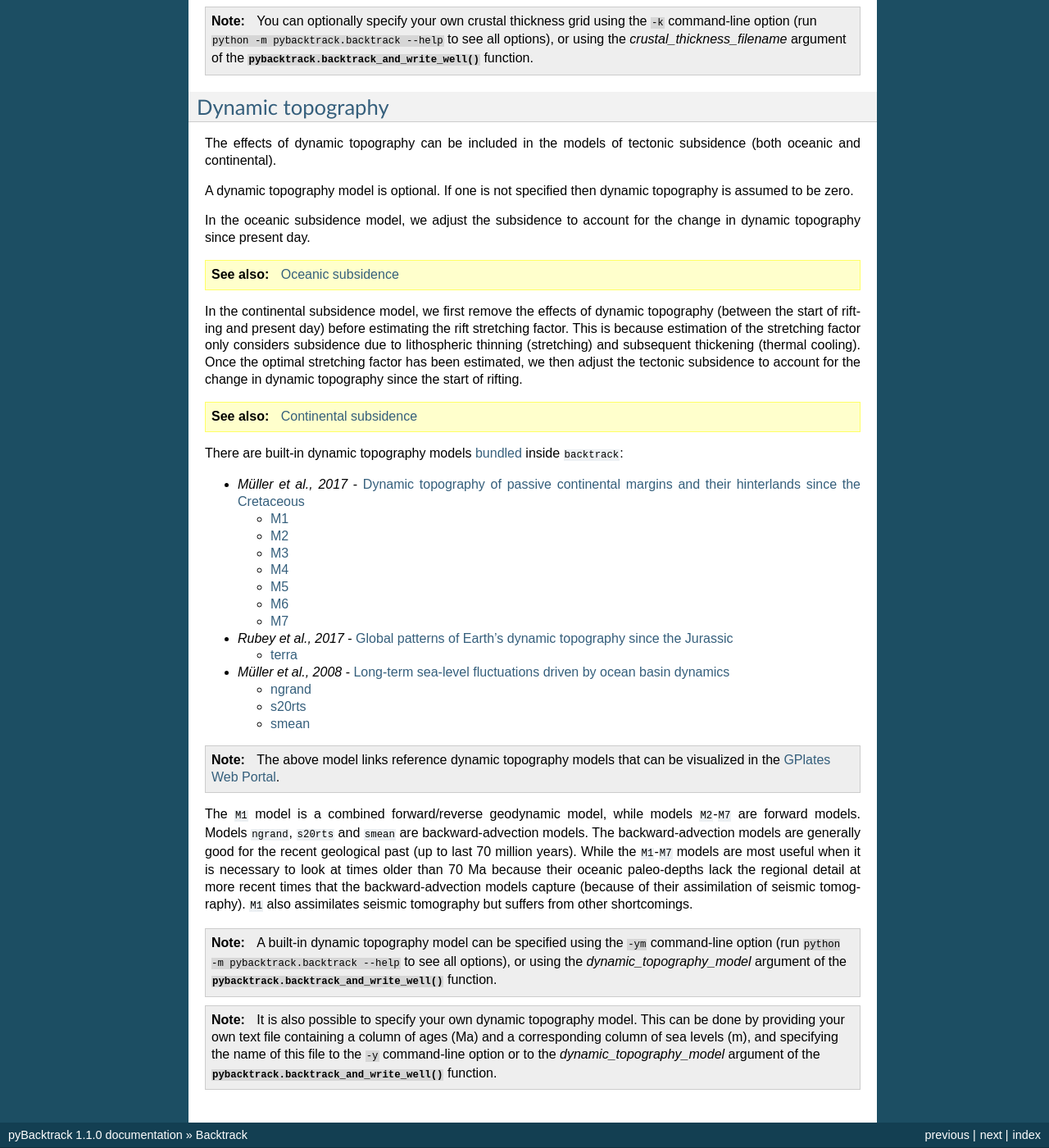
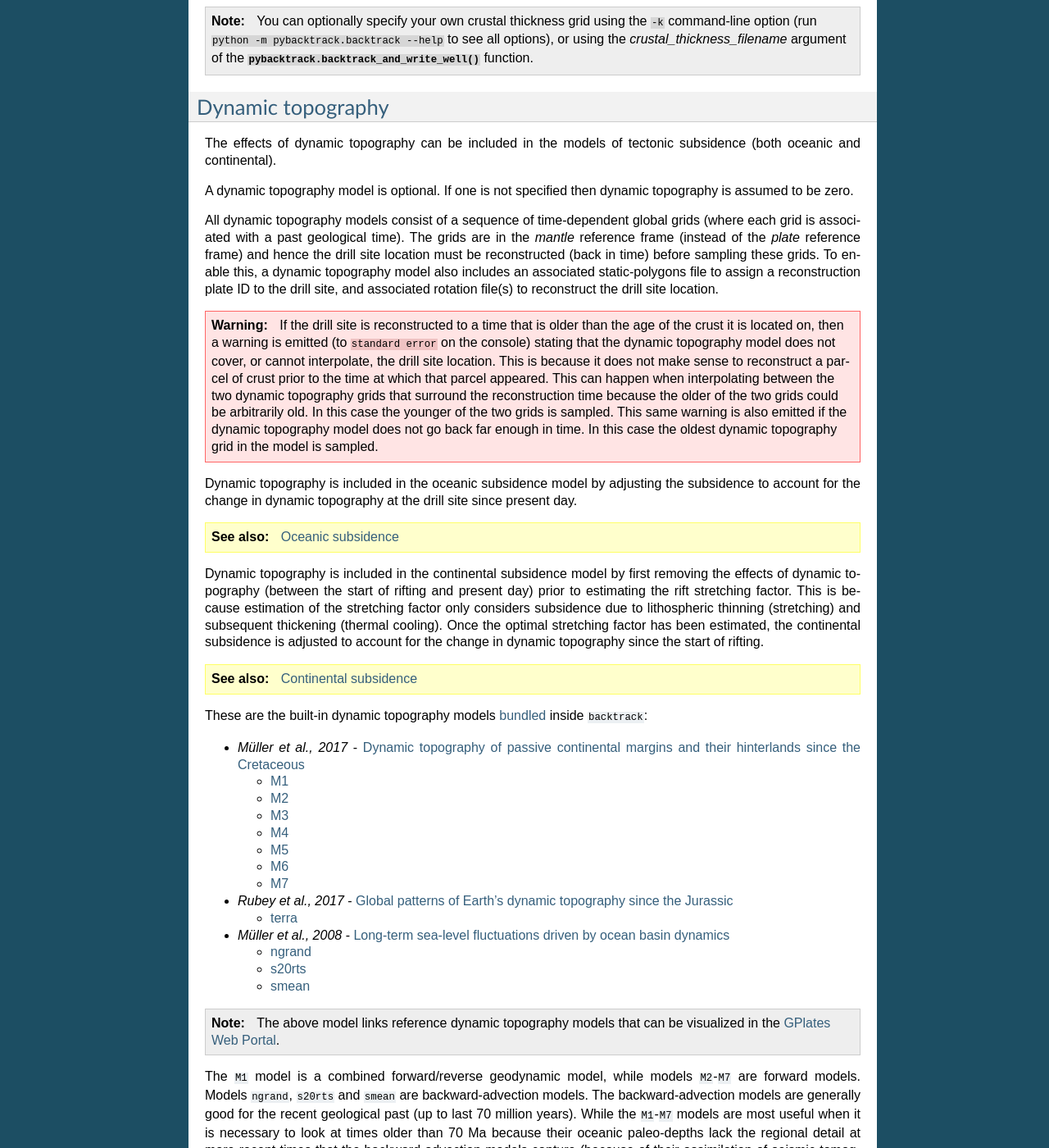
Before and after one commit to EarthByte/pyBacktrack, a Sphinx documentation site: the page built from docs/pybacktrack_backtrack.rst, in a window 1280 px wide and 1400 px high, scrolled down 6411 px. Shown: the whole window at 82% size. Built offline with Sphinx 7.4.7, drawn with Linux system fonts in a browser that asks for light colours.

Commit message:
Document dynamic topography inaccuracy warning.

```diff
--- a/docs/pybacktrack_backtrack.rst
+++ b/docs/pybacktrack_backtrack.rst
@@ -313,17 +313,32 @@ The effects of dynamic topography can be included in the models of tectonic subs
 
 A dynamic topography model is optional. If one is not specified then dynamic topography is assumed to be zero.
 
-In the oceanic subsidence model, we adjust the subsidence to account for the change in dynamic topography since present day.
+All dynamic topography models consist of a sequence of time-dependent global grids (where each grid is associated with a past geological time).
+The grids are in the *mantle* reference frame (instead of the *plate* reference frame) and hence the drill site location must be reconstructed
+(back in time) before sampling these grids. To enable this, a dynamic topography model also includes an associated static-polygons
+file to assign a reconstruction plate ID to the drill site, and associated rotation file(s) to reconstruct the drill site location.
+
+.. warning:: If the drill site is reconstructed to a time that is older than the age of the crust it is located on, then a warning is emitted
+             (to ``standard error`` on the console) stating that the dynamic topography model does not cover, or cannot interpolate, the drill site location.
+             This is because it does not make sense to reconstruct a parcel of crust prior to the time at which that parcel appeared.
+             This can happen when interpolating between the two dynamic topography grids that surround the reconstruction time because the older of the two grids
+             could be arbitrarily old. In this case the younger of the two grids is sampled.
+             This same warning is also emitted if the dynamic topography model does not go back far enough in time.
+             In this case the oldest dynamic topography grid in the model is sampled.
+
+Dynamic topography is included in the oceanic subsidence model by adjusting the subsidence to account for the change in
+dynamic topography at the drill site since present day.
 
 .. seealso:: :ref:`pygplates_oceanic_subsidence`
 
-In the continental subsidence model, we first remove the effects of dynamic topography (between the start of rifting and present day) before estimating the rift stretching factor.
-This is because estimation of the stretching factor only considers subsidence due to lithospheric thinning (stretching) and subsequent thickening (thermal cooling).
-Once the optimal stretching factor has been estimated, we then adjust the tectonic subsidence to account for the change in dynamic topography since the start of rifting.
+Dynamic topography is included in the continental subsidence model by first removing the effects of dynamic topography (between the start of rifting and present day)
+prior to estimating the rift stretching factor. This is because estimation of the stretching factor only considers subsidence due to lithospheric thinning (stretching)
+and subsequent thickening (thermal cooling). Once the optimal stretching factor has been estimated, the continental subsidence is adjusted to account for the change in
+dynamic topography since the start of rifting.
 
 .. seealso:: :ref:`pygplates_continental_subsidence`
 
-There are built-in dynamic topography models :ref:`bundled <pybacktrack_reference_bundle_data>` inside ``backtrack``:
+These are the built-in dynamic topography models :ref:`bundled <pybacktrack_reference_bundle_data>` inside ``backtrack``:
 
 * *Müller et al., 2017* - `Dynamic topography of passive continental margins and their hinterlands since the Cretaceous <https://doi.org/10.1016/j.gr.2017.04.028>`_
 
```
